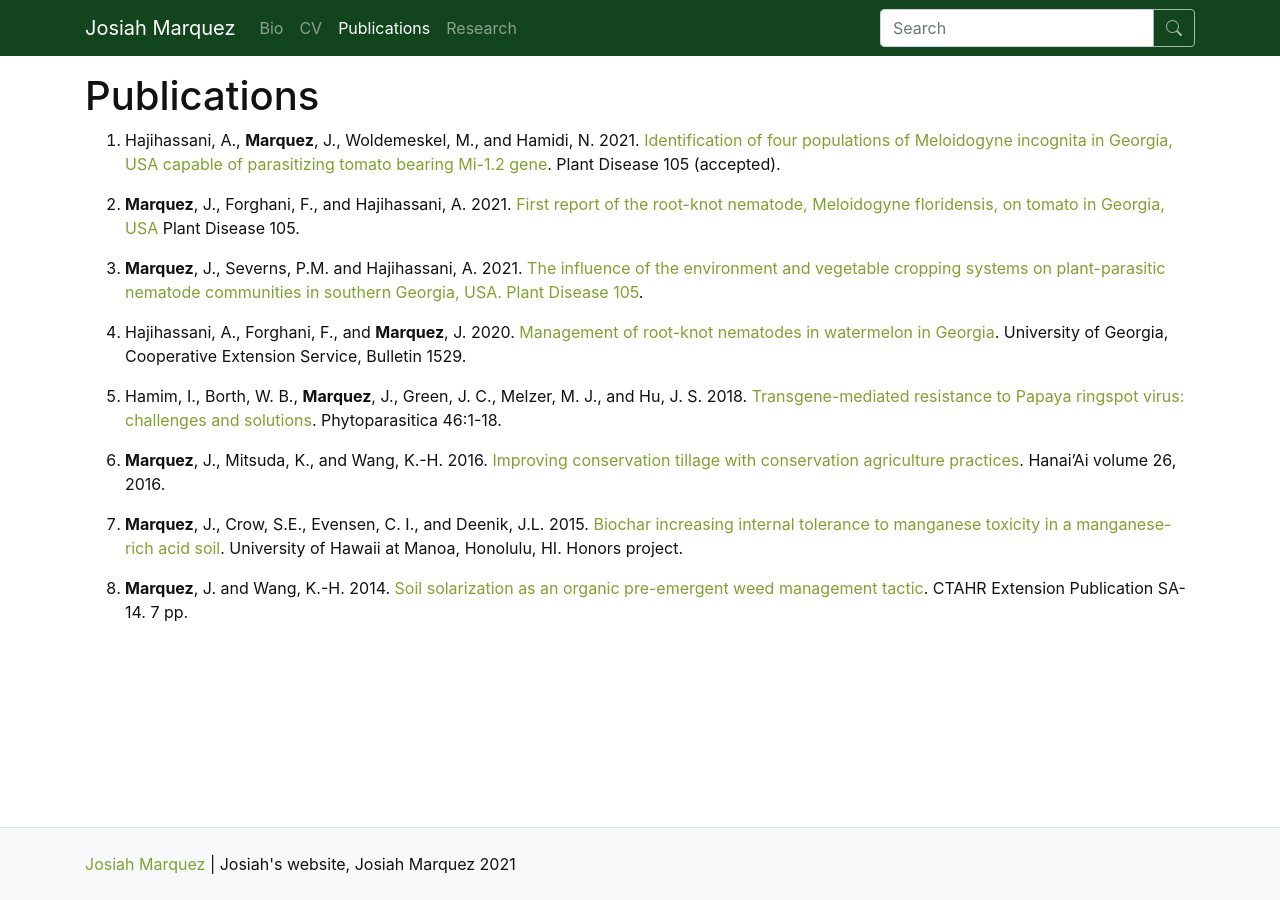
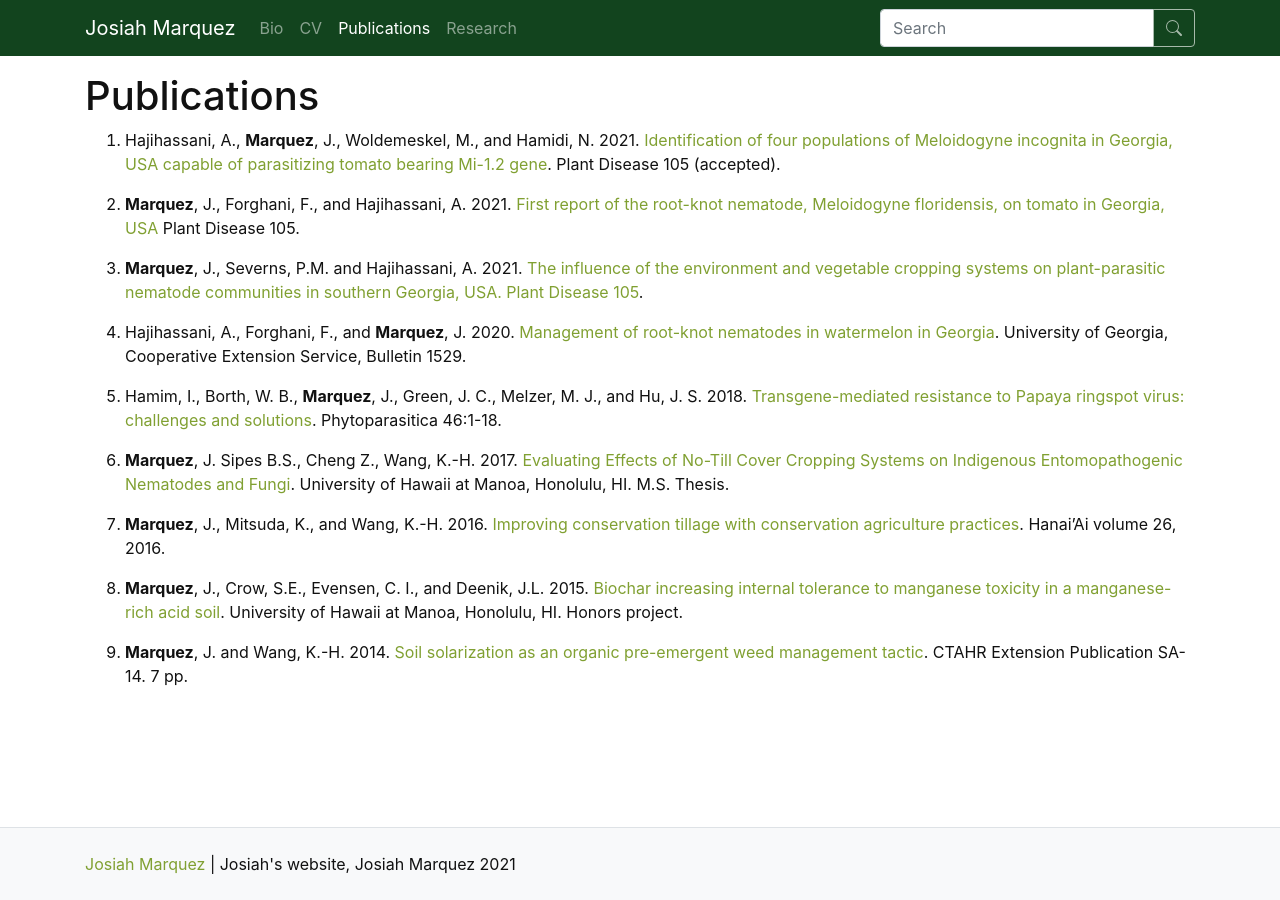
Before and after one commit to jmm43904/website, a Jekyll site: the page built from pages/publications.md, in a window 1280 px wide. Built offline with Jekyll 4.4.1, drawn with Linux system fonts in a browser that asks for light colours.

Commit message:
Add masters thesis as publication

```diff
--- a/pages/publications.md
+++ b/pages/publications.md
@@ -13,8 +13,10 @@ nav_order: 4
 
 6.	Hamim, I., Borth, W. B., **Marquez**, J., Green, J. C., Melzer, M. J., and Hu, J. S. 2018. [Transgene-mediated resistance to Papaya ringspot virus: challenges and solutions](https://link.springer.com/article/10.1007/s12600-017-0636-4). Phytoparasitica 46:1-18.
 
-7.	**Marquez**, J., Mitsuda, K., and Wang, K.-H. 2016. [Improving conservation tillage with conservation agriculture practices](https://cms.ctahr.hawaii.edu/soap/Hanai-Ai/ArtMID/40474/ArticleID/51/Volume-26-June-%7C-July-%7C-Aug-2016). Hanai’Ai volume 26, 2016.
+7. **Marquez**, J. Sipes B.S., Cheng Z., Wang, K.-H. 2017. [Evaluating Effects of No-Till Cover Cropping Systems on Indigenous Entomopathogenic Nematodes and Fungi](https://scholarspace.manoa.hawaii.edu/handle/10125/62815). University of Hawaii at Manoa, Honolulu, HI. M.S. Thesis.
 
-8.	**Marquez**, J., Crow, S.E., Evensen, C. I., and Deenik, J.L. 2015. [Biochar increasing internal tolerance to manganese toxicity in a manganese-rich acid soil](https://scholarspace.manoa.hawaii.edu/handle/10125/61644). University of Hawaii at Manoa, Honolulu, HI. Honors project.
+8.	**Marquez**, J., Mitsuda, K., and Wang, K.-H. 2016. [Improving conservation tillage with conservation agriculture practices](https://cms.ctahr.hawaii.edu/soap/Hanai-Ai/ArtMID/40474/ArticleID/51/Volume-26-June-%7C-July-%7C-Aug-2016). Hanai’Ai volume 26, 2016.
 
-9.	**Marquez**, J. and Wang, K.-H. 2014. [Soil solarization as an organic pre-emergent weed management tactic](https://www.ctahr.hawaii.edu/site/info.aspx). CTAHR Extension Publication SA-14. 7 pp.
+9.	**Marquez**, J., Crow, S.E., Evensen, C. I., and Deenik, J.L. 2015. [Biochar increasing internal tolerance to manganese toxicity in a manganese-rich acid soil](https://scholarspace.manoa.hawaii.edu/handle/10125/61644). University of Hawaii at Manoa, Honolulu, HI. Honors project.
+
+10.	**Marquez**, J. and Wang, K.-H. 2014. [Soil solarization as an organic pre-emergent weed management tactic](https://www.ctahr.hawaii.edu/site/info.aspx). CTAHR Extension Publication SA-14. 7 pp.
```
